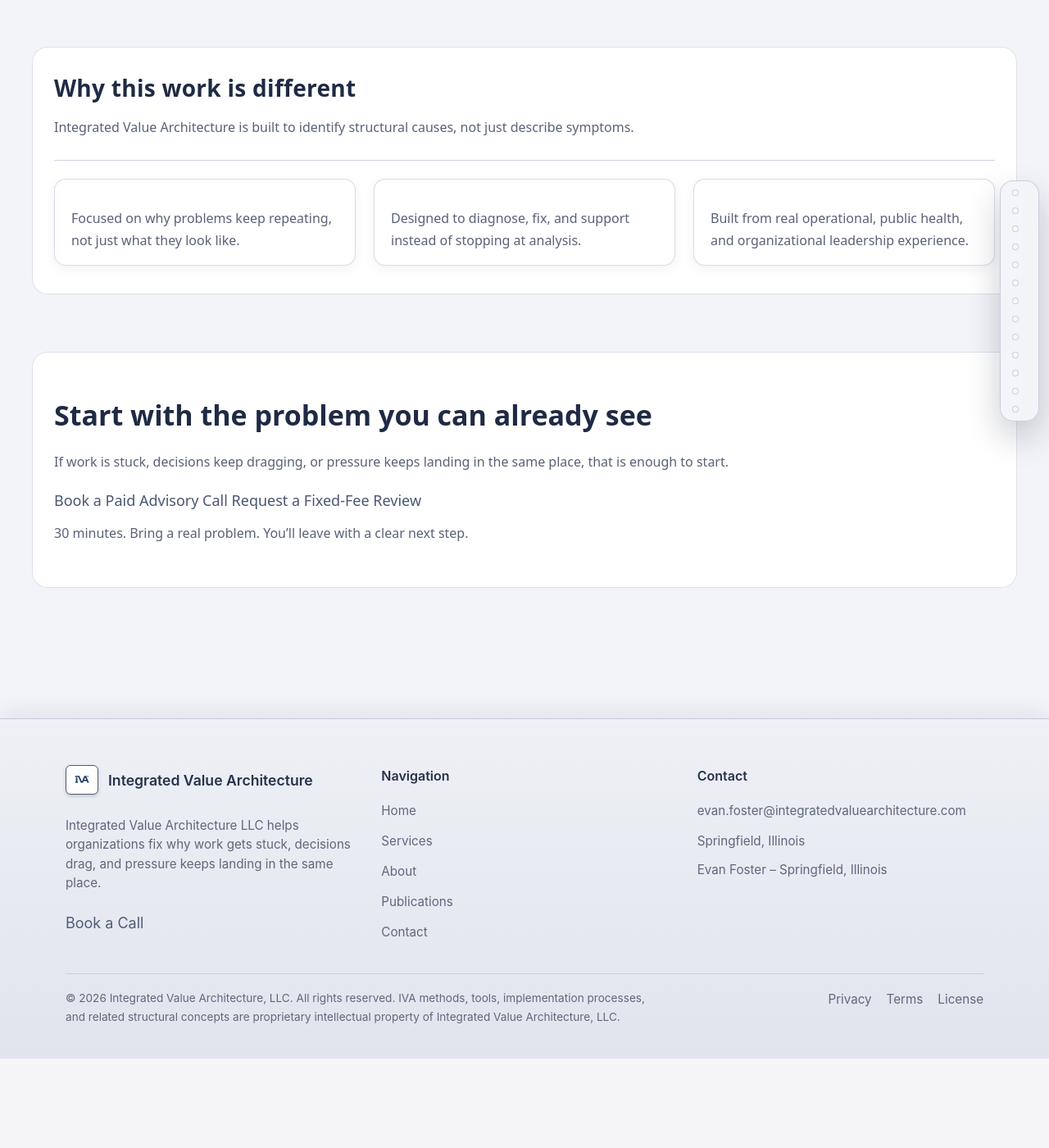
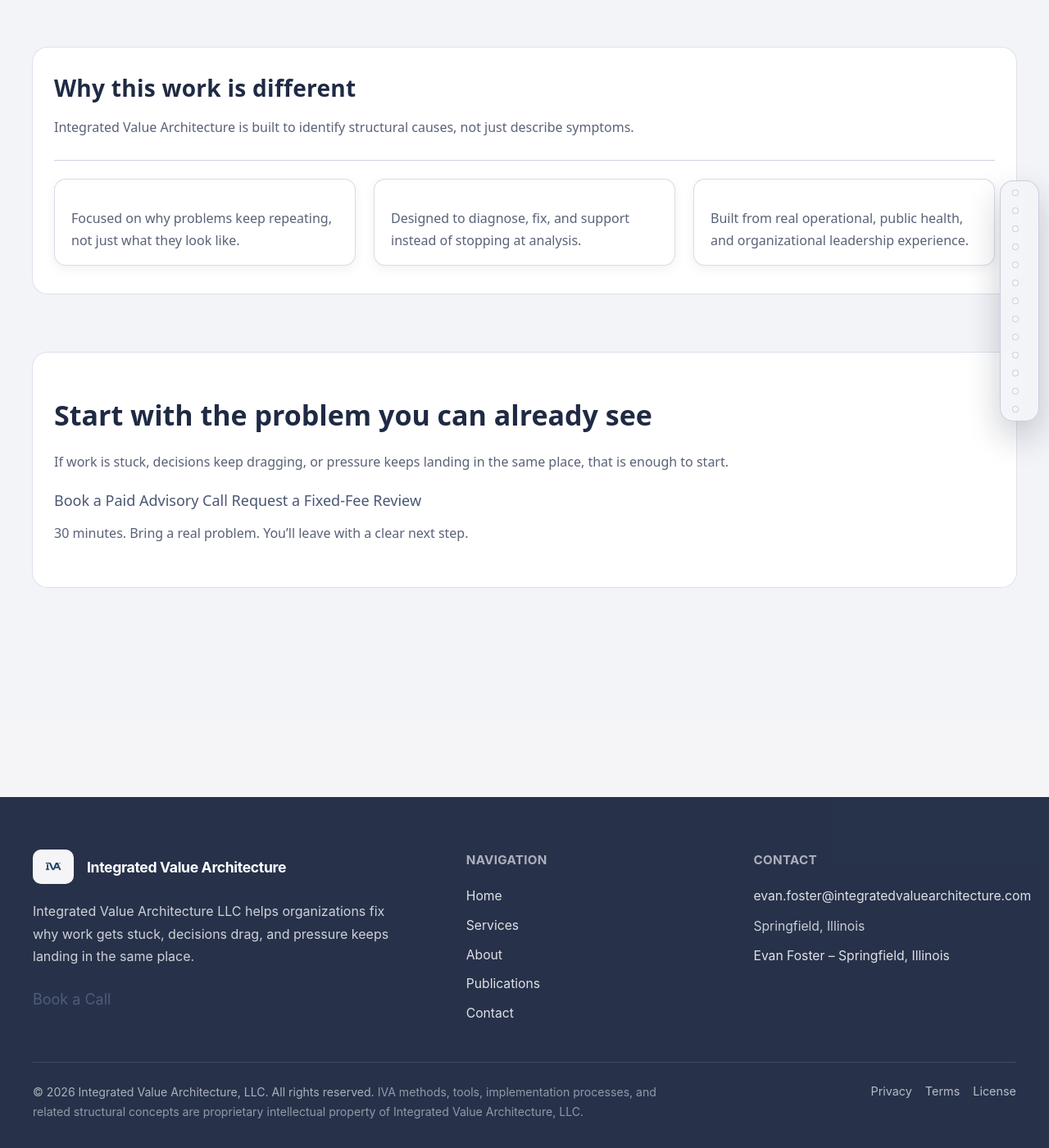
Before and after one commit to efost7873/integratedvaluearchitecture.com, a Jekyll site: the page built from index.html, in a window 1280 px wide and 1400 px high, scrolled down 3264 px. Shown: the whole window at 82% size. Built offline with Jekyll 4.4.1, drawn with Linux system fonts in a browser that asks for light colours; before the commit the page ends 4555 px from its top, so only the background shows below that.

Commit message:
Refactor footer styles for improved responsiveness

```diff
--- a/_sass/_footer.scss
+++ b/_sass/_footer.scss
@@ -1,120 +1,215 @@
-/* Footer */
+/* ============================================
+   FOOTER
+============================================ */
+
 .iva-footer {
-  background: linear-gradient(180deg, $iva-neutral-2, $iva-neutral-3);
-  padding: 56px 28px 40px;
-  border-top: 1px solid rgba(184, 190, 210, 0.7);
-  box-shadow: $iva-shadow-footer;
+  background: $iva-surface-dark;
+  color: $iva-text-inverse;
+  padding: $space-8 $space-5 $space-6;
+  margin-top: $space-9;
 }
 
 .iva-footer-wrapper {
-  max-width: 1120px;
+  max-width: $iva-site-max-width;
   margin: 0 auto;
 }
 
 .iva-footer-grid {
   display: grid;
-  grid-template-columns: repeat(3, minmax(0, 1fr));
-  gap: 36px;
-  margin-bottom: 36px;
+  grid-template-columns: 1.35fr 0.85fr 0.9fr;
+  gap: $space-7;
+  margin-bottom: $space-7;
 }
 
 .iva-footer-col {
   display: flex;
   flex-direction: column;
-  gap: 10px;
+  gap: $space-3;
+  min-width: 0;
+}
+
+.iva-footer-col-brand {
+  padding-right: $space-4;
 }
 
 .iva-footer-brand {
-  display: flex;
+  display: inline-flex;
   align-items: center;
-  gap: 12px;
+  gap: $space-4;
+  margin-bottom: $space-2;
 }
 
 .iva-footer-logo {
-  height: 36px;
-  background: white;
-  padding: 4px 6px;
-  border-radius: 6px;
-  border: 1px solid $iva-slate;
-  box-shadow: 0 2px 4px rgba(0,0,0,0.18);
+  height: 42px;
+  width: auto;
+  display: block;
+  background: rgba(255, 255, 255, 0.96);
+  padding: 6px 10px;
+  border-radius: $iva-radius-sm;
+  border: 1px solid rgba(255, 255, 255, 0.18);
+  box-shadow: none;
 }
 
 .iva-footer-title {
   font-size: 1.1rem;
-  font-weight: 600;
-  color: $iva-blue;
+  font-weight: 650;
+  line-height: 1.2;
+  letter-spacing: -0.02em;
+  color: $iva-text-inverse;
 }
 
 .iva-footer-desc {
-  font-size: 0.95rem;
-  line-height: 1.55;
-  color: $iva-text-soft;
-  max-width: 420px;
+  margin: 0;
+  max-width: 34rem;
+  font-size: 1rem;
+  line-height: 1.7;
+  color: rgba(255, 255, 255, 0.78);
 }
 
 .iva-footer-heading {
-  margin: 0 0 6px;
-  font-size: 1rem;
-  font-weight: 600;
-  color: $iva-blue;
+  margin: 0 0 $space-2;
+  font-size: 0.95rem;
+  font-weight: 650;
+  letter-spacing: 0.02em;
+  text-transform: uppercase;
+  color: rgba(255, 255, 255, 0.62);
 }
 
 .iva-footer-text {
-  font-size: 0.95rem;
-  color: $iva-text-soft;
   margin: 0;
+  font-size: 0.98rem;
+  line-height: 1.6;
+  color: rgba(255, 255, 255, 0.76);
 }
 
 .iva-footer-link {
-  font-size: 0.95rem;
-  color: $iva-text-soft;
+  display: inline-flex;
+  align-items: center;
+  width: fit-content;
+  font-size: 0.98rem;
+  line-height: 1.5;
+  color: rgba(255, 255, 255, 0.86);
   text-decoration: none;
-  position: relative;
-  padding-bottom: 2px;
-  transition: color $iva-transition-fast;
+  transition:
+    color $iva-transition-fast,
+    opacity $iva-transition-fast,
+    transform $iva-transition-fast;
 
-  &:hover {
-    color: $iva-blue;
-  }
-
-  &::after {
-    content: "";
-    position: absolute;
-    left: 0;
-    bottom: -2px;
-    width: 0;
-    height: 2px;
-    background: $iva-blue;
-    transition: width 0.25s ease;
-  }
-
-  &:hover::after {
-    width: 100%;
+  &:hover,
+  &:focus {
+    color: $iva-civic-amber;
+    transform: translateX(2px);
   }
 }
 
+.iva-footer-cta {
+  margin-top: $space-3;
+  width: fit-content;
+  text-decoration: none;
+}
+
 .iva-footer-bottom {
-  border-top: 1px solid rgba(184, 190, 210, 0.6);
-  padding-top: 18px;
+  padding-top: $space-5;
+  border-top: 1px solid rgba(255, 255, 255, 0.12);
   display: flex;
+  align-items: flex-start;
   justify-content: space-between;
+  gap: $space-5;
   flex-wrap: wrap;
-  gap: 18px;
 }
 
 .iva-footer-legal {
-  font-size: 0.85rem;
-  color: $iva-text-soft;
-  max-width: 720px;
+  max-width: 48rem;
+  font-size: 0.88rem;
+  line-height: 1.7;
+  color: rgba(255, 255, 255, 0.62);
+}
+
+.iva-footer-ip {
+  display: inline;
+  color: rgba(255, 255, 255, 0.5);
 }
 
 .iva-footer-bottom-links {
   display: flex;
-  gap: 18px;
+  align-items: center;
+  gap: $space-4;
+  flex-wrap: wrap;
 }
 
-@media (max-width: 780px) {
+.iva-footer-bottom-links .iva-footer-link {
+  font-size: 0.9rem;
+  color: rgba(255, 255, 255, 0.68);
+
+  &:hover,
+  &:focus {
+    color: $iva-civic-amber;
+    transform: none;
+  }
+}
+
+/* ============================================
+   TABLET
+============================================ */
+
+@media (max-width: 980px) {
+  .iva-footer {
+    padding: $space-7 $space-5 $space-6;
+  }
+
+  .iva-footer-grid {
+    grid-template-columns: 1fr 1fr;
+    gap: $space-6;
+  }
+
+  .iva-footer-col-brand {
+    grid-column: 1 / -1;
+    padding-right: 0;
+  }
+}
+
+/* ============================================
+   MOBILE
+============================================ */
+
+@media (max-width: 680px) {
+  .iva-footer {
+    padding: $space-6 $space-4 $space-5;
+    margin-top: $space-8;
+  }
+
   .iva-footer-grid {
     grid-template-columns: 1fr;
+    gap: $space-5;
+    margin-bottom: $space-6;
+  }
+
+  .iva-footer-brand {
+    gap: $space-3;
+  }
+
+  .iva-footer-logo {
+    height: 38px;
+    padding: 5px 8px;
+  }
+
+  .iva-footer-title {
+    font-size: 1rem;
+  }
+
+  .iva-footer-desc,
+  .iva-footer-text,
+  .iva-footer-link {
+    font-size: 0.95rem;
+  }
+
+  .iva-footer-bottom {
+    flex-direction: column;
+    gap: $space-4;
+    padding-top: $space-4;
+  }
+
+  .iva-footer-bottom-links {
+    gap: $space-3;
   }
 }
```
